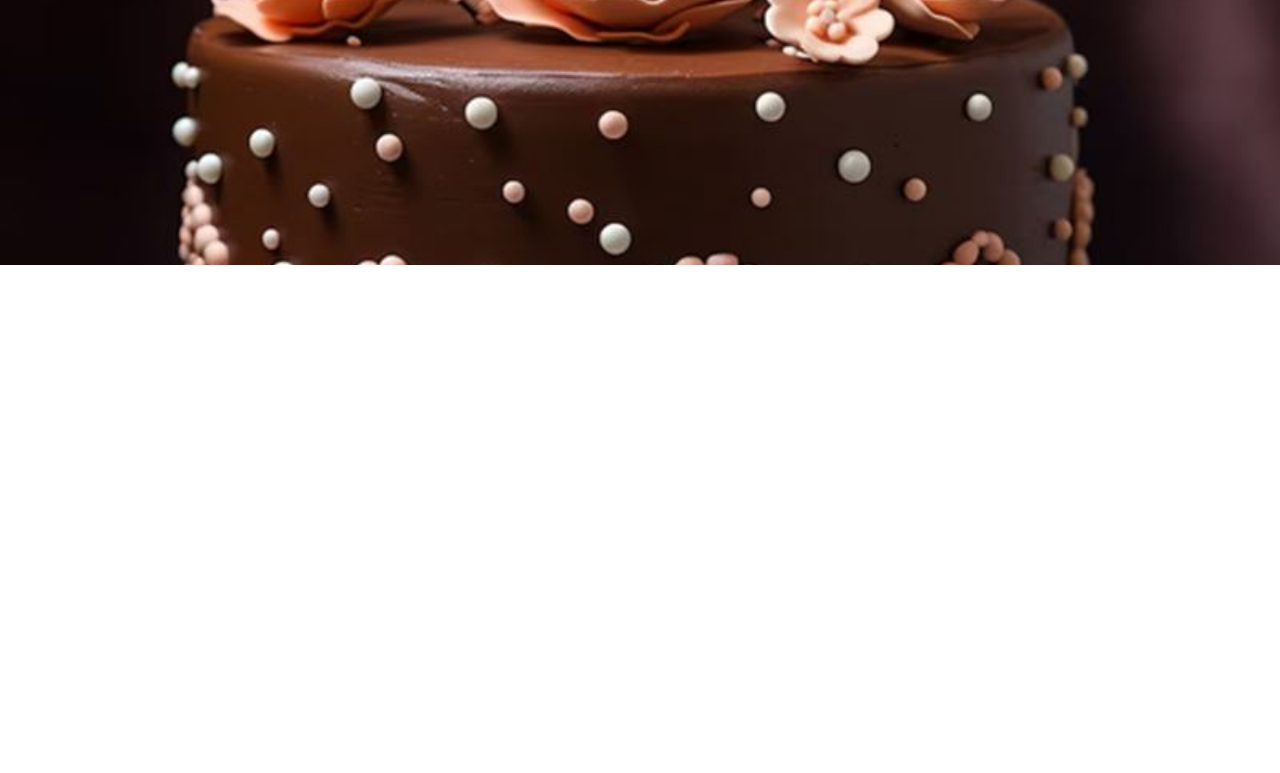
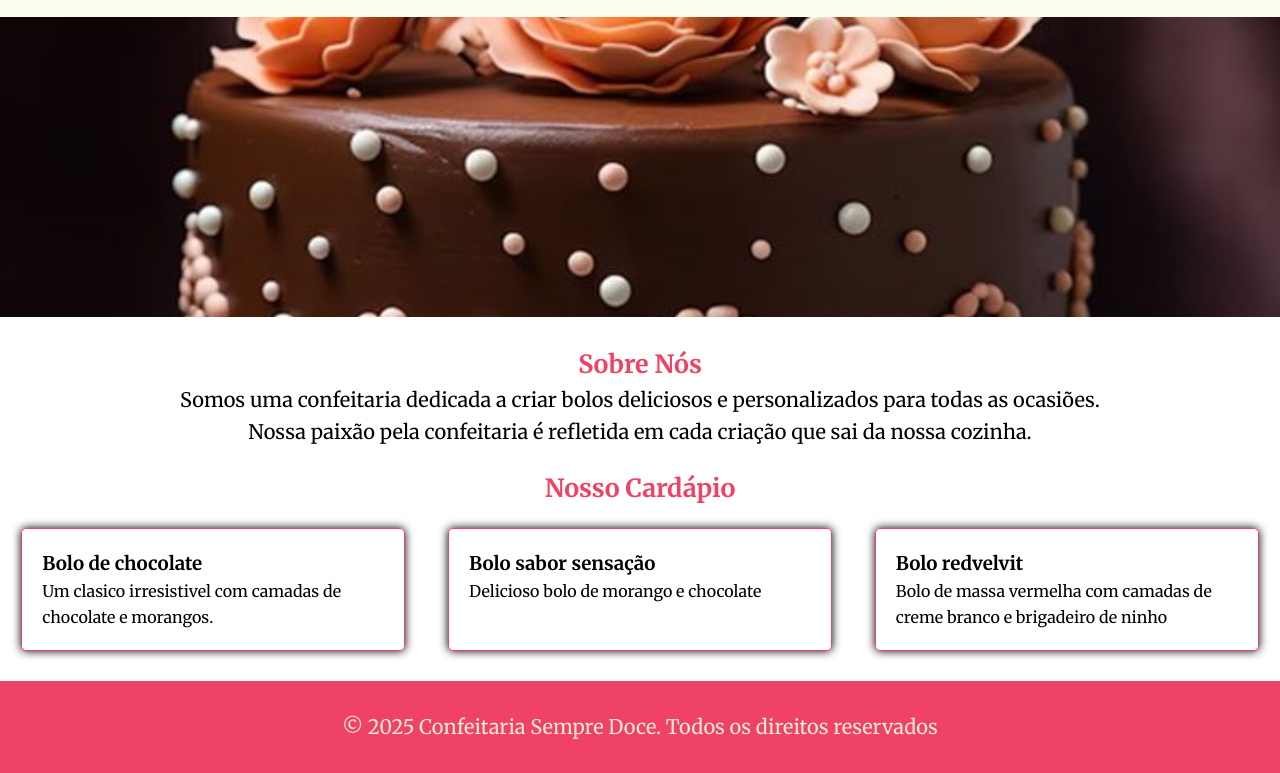
Before and after one commit to ferarau/confeitariasempredoce, a plain HTML site: page index.html in a window 1280 px wide. Shown: the part 231-1004 px from the top of the page. Before the commit the page ends 800 px from the top, so only its background shows below. Drawn offline with Linux system fonts and the light colour scheme.

Commit message:
teladeloginecadadastro

```diff
--- /dev/null
+++ b/assets/adimin.css
@@ -0,0 +1,58 @@
+*{
+    margin: 0;
+    padding: 0;
+    box-sizing: border-box;
+    font-family: 'Lucida Sans', 'Lucida Sans Regular', 'Lucida Grande', 'Lucida Sans Unicode', Geneva, Verdana, sans-serif
+}
+
+div {
+    text-align: center;
+    margin: 0 auto;
+
+}
+
+div h1 {
+    margin-bottom: 20px;
+    font-size: 50px;
+}
+
+input {
+    height: 40px;
+    width: 200px;
+    padding: 10px;
+    font-size: 20px;
+    border: 2px solid #cdcdcd;
+    border-radius: 5px;
+}
+
+label {
+    font-size: 20px;
+}
+
+button {
+    border: 2px solid black;
+    border-radius: 10px;
+    padding: 5px;
+    background-color: white;
+}
+
+button:hover {
+    cursor: pointer;
+    color: blue;
+}
+
+body {
+    background-image:  url("..//img/bolo-capa-3.webp");
+    background-repeat: no-repeat;
+    background-size: cover;
+}
+
+a {
+    text-decoration: none;
+    font-size: 30px;
+    color: rgb(239, 66, 100);
+}
+
+a:hover {
+    text-decoration: ;
+}
--- a/assets/index.css
+++ b/assets/index.css
@@ -16,9 +16,31 @@ body{
 }
 
 header {
-    background-color: rgb(239, 66, 100);
-    color: antiquewhite;
+    background-color: #FDFDEF;
+    color: rgb(239, 66, 100);
     padding: 20px;
+    display: flex;
+}
+.logo img {
+    width: 200px;
+    margin-left: 30px;
+}
+
+.logo {
+    width: 30px;
+}
+
+.link-admin {
+    text-align: none;
+    position: absolute;
+    right: 0;
+    color: rgb(239, 66, 100);
+    padding: 10px;
+}
+
+.link-admin:hover {
+    font-weight: bold;
+    color: rgb(0, 0, 0);
 }
 
 header h1 {
@@ -38,7 +60,7 @@ nav ul li {
 }
 
 nav ul li a {
-    color: antiquewhite;
+    color: rgb(239, 66, 100);
     text-decoration: none;
 }
 
@@ -52,3 +74,42 @@ nav ul li a:hover {
     object-fit: cover;
     height: 300px;
 }
+
+.container h2 {
+    text-align: center;
+    font-size: 25px;
+    color: rgb(239, 66, 100);
+}
+
+.container p {
+    text-align: center;
+    font-size: 20px;
+}
+
+.menu-cardapio-itens {
+    display: flex;
+    justify-content: space-around;
+}
+
+.menu-cardapio-item {
+    border: 1px solid rgb(239, 66, 100);
+    border-radius: 5px;
+    width: 30%;
+    padding: 20px;
+    box-shadow: 0 0 10px rgb(0, 0, 0);
+}
+
+.menu-cardapio h2 {
+     text-align: center;
+    font-size: 25px;
+    color: rgb(239, 66, 100);
+    margin-bottom: 20px;
+}
+
+footer {
+    background-color: rgb(239, 66, 100);
+    color: antiquewhite;
+    text-align: center;
+    padding: 10px;
+    margin-top: 30px;
+}
--- a/index.html
+++ b/index.html
@@ -1,16 +1,24 @@
 <!DOCTYPE html>
 <html lang="en">
+
 <head>
     <meta charset="UTF-8">
     <meta name="viewport" content="width=device-width, initial-scale=1.0">
     <title>Confeitaria Sempre Doce</title>
     <link rel="preconnect" href="https://fonts.googleapis.com">
     <link rel="preconnect" href="https://fonts.gstatic.com" crossorigin>
-<link href="https://fonts.googleapis.com/css2?family=Merriweather:ital,opsz,wght@0,18..144,300..900;1,18..144,300..900&display=swap" rel="stylesheet">
+    <link
+        href="https://fonts.googleapis.com/css2?family=Merriweather:ital,opsz,wght@0,18..144,300..900;1,18..144,300..900&display=swap"
+        rel="stylesheet">
     <link rel="stylesheet" href="assets/index.css">
 </head>
 <body>
     <header>
+
+        <a href="pages/admin.html" target="_blank" class="link-admin">Admin</a>
+        <div class="logo">
+            <img src="assets/img/generated-image.png" alt="">
+        </div>
         <div class="container">
             <h1>Confeitaria Sempre Doce</h1>
             <!-- Menu de navegação -->
@@ -33,14 +41,63 @@
             </nav>
         </div>
     </header>
+    <a href="ad"></a>
+
     <!-- Carrosel de imagens -->
     <section class="carrossel">
         <div>
-            <img class="img-carrosel" id ="img-carrosel" src="" alt="">
+            <img class="img-carrosel" id="img-carrosel" src="" alt="">
+        </div>
+    </section>
+    <!-- Sobre a confeitaria -->
+    <section class="container">
+        <div>
+            <h2>Sobre Nós</h2>
+            <p>
+                Somos uma confeitaria dedicada a criar
+                bolos deliciosos e personalizados
+                para todas as ocasiões.<br />Nossa paixão pela
+                confeitaria é refletida em cada criação que
+                sai da nossa cozinha.
+            </p>
+        </div>
+    </section>
+
+    <!-- Nosso cardápio -->
+    <section class="menu-cardapio">
+        <h2>Nosso Cardápio</h2>
+        <div class="menu-cardapio-itens">
+        <div class="menu-cardapio-item">
+            <h3>Bolo de chocolate</h3>
+            <p>
+                Um clasico irresistivel
+                com camadas de chocolate
+                e morangos.
+            </p>
         </div>
 
+        <div class="menu-cardapio-item">
+            <h3>Bolo sabor sensação</h3>
+            <p>
+                Delicioso bolo de morango e chocolate
+            </p>
+        </div>
+
+        <div class="menu-cardapio-item">
+            <h3>Bolo redvelvit</h3>
+            <p>Bolo de massa vermelha com camadas de creme branco
+                e brigadeiro de ninho
+            </p>
+        </div>
+        </div>
     </section>
 
+    <footer>
+        <div class="container">
+            <p>&copy; 2025 Confeitaria Sempre Doce. Todos os direitos reservados</p>
+        </div>
+    </footer>
 </body>
 <script src="assets/js/index.js"></script>
+
 </html>
```
Also changed, not shown: pages/admin.html (added, +23 -0 lines), pages/cadastre-se.html (added, +23 -0 lines), assets/img/generated-image.png (added). Lines whose indentation alone changed are shown as unchanged.
